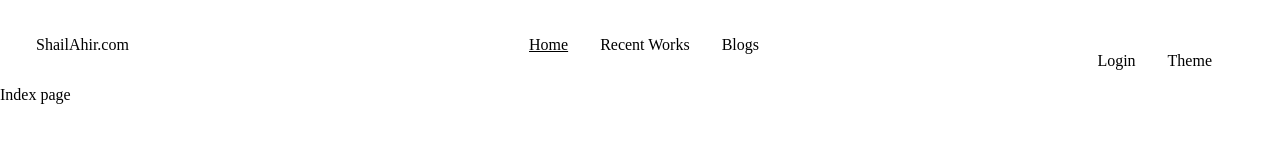
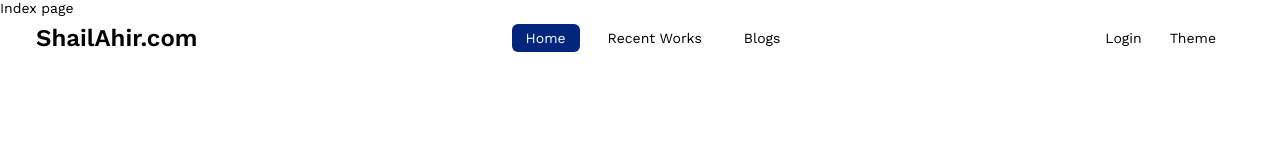
Before and after one commit to shailahir/shailahirdotcom, a Gatsby site: page / in a window 1280 px wide. Built offline with nearby package versions, Linux system fonts and the light colour scheme; Gatsby itself is replaced by a stand-in of ours.

Commit message:
Some styling update for header
Signed-off-by: Shailendra Ahir <shailendra@shailahir.com>

```diff
--- a/gatsby-config.ts
+++ b/gatsby-config.ts
@@ -1,4 +1,4 @@
-import type { GatsbyConfig } from "gatsby"
+import type { GatsbyConfig } from "gatsby";
 
 const config: GatsbyConfig = {
   siteMetadata: {
@@ -8,7 +8,29 @@ const config: GatsbyConfig = {
   // If you use VSCode you can also use the GraphQL plugin
   // Learn more at: https://gatsby.dev/graphql-typegen
   graphqlTypegen: true,
-  plugins: [],
-}
+  plugins: [
+    {
+      resolve: `gatsby-plugin-webfonts`,
+      options: {
+        fonts: {
+          google: [
+            {
+              family: "Work Sans",
+              variants: ["400", "500", "600", "700"],
+            },
+            {
+              family: "Montserrat",
+              variants: ["400", "500", "600", "700"],
+            },
+          ],
+        },
+        formats: ["woff2", "woff"],
+        useMinify: true,
+        usePreload: true,
+        usePreconnect: true,
+      },
+    },
+  ],
+};
 
-export default config
+export default config;
--- a/package.json
+++ b/package.json
@@ -17,6 +17,7 @@
   },
   "dependencies": {
     "gatsby": "^5.14.1",
+    "gatsby-plugin-webfonts": "^2.3.2",
     "react": "^18.2.0",
     "react-dom": "^18.2.0"
   },
--- a/src/components/header/index.tsx
+++ b/src/components/header/index.tsx
@@ -1,16 +1,27 @@
 import { Link } from "gatsby";
-import React from "react";
+import React, { useCallback, useEffect, useRef, useState } from "react";
 import { LinkBar } from "../link-bar";
+import { globalStyles } from "../../styles/globalStyles";
 
-const styles = {
+const styles: Record<string, React.CSSProperties> = {
+  logo: {
+    fontSize: "24px",
+    fontWeight: 600,
+  },
   headerRootCommon: {
+    position: "fixed",
+    top: 0,
+    left: 0,
+    zIndex: 999,
+    width: "100%",
+    maxWidth: "100%",
     backgroundColor: "transparent",
+    transition: "all 0.3s ease",
   },
   contentRoot: {
     display: "flex",
-    paddingLeft: "36px",
-    paddingRight: "36px",
-    paddingTop: "36px",
+    padding: "16px 36px",
+    alignItems: "center",
   },
   contentSection: {
     flex: 1,
@@ -19,6 +30,7 @@ const styles = {
   contentSectionLogin: {
     display: "flex",
     justifyContent: "flex-end",
+    alignItems: "center",
   },
   contentSectionNav: {
     flex: 1,
@@ -32,12 +44,10 @@ const styles = {
     display: "inline",
     marginRight: "2rem",
   },
-  activeHeaderLink: {
-    textDecoration: "underline",
-  },
-  headerLink: {
-    textDecoration: "none",
-    color: "#000",
+  sticky: {
+    backgroundColor: "white",
+    transition: "all 0.3s ease",
+    boxShadow: "0 2px 8px rgba(0, 0, 0, 0.1)",
   },
 };
 
@@ -60,31 +70,38 @@ export const mainLinks = [
 ];
 
 export const AppHeader = () => {
+  const [isSticky, setIsSticky] = useState(false);
+  const headerRef = useRef(null);
+
+  const handleScroll = useCallback(() => {
+    if (headerRef.current) {
+      // @ts-expect-error("suppressed")
+      const height = headerRef.current?.getBoundingClientRect().height;
+      setIsSticky(window.scrollY > height);
+    }
+  }, []);
+
+  useEffect(() => {
+    window.addEventListener("scroll", handleScroll, {
+      once: false,
+    });
+    return () => window.removeEventListener("scroll", handleScroll);
+  }, []);
+
+  const additionalStyles = isSticky ? styles.sticky : {};
+
+  console.log("isSticky = ", isSticky);
+
   return (
-    <header style={styles.headerRootCommon}>
+    <header
+      ref={headerRef}
+      style={{ ...styles.headerRootCommon, ...additionalStyles }}
+    >
       <div style={styles.contentRoot}>
-        <section style={styles.contentSection}>ShailAhir.com</section>
+        <section style={{ ...styles.contentSection, ...styles.logo }}>
+          ShailAhir.com
+        </section>
         <LinkBar links={mainLinks} />
-        {/* <section
-          style={{ ...styles.contentSection, ...styles.contentSectionNav }}
-        >
-          <nav>
-            <ul style={styles.list}>
-              {mainLinks &&
-                mainLinks.map((mapLink) => (
-                  <li style={{ ...styles.listItem }}>
-                    <Link
-                      style={styles.headerLink}
-                      to={mapLink.path}
-                      activeStyle={styles.activeHeaderLink}
-                    >
-                      {mapLink.name}
-                    </Link>
-                  </li>
-                ))}
-            </ul>
-          </nav>
-        </section> */}
         <section
           style={{ ...styles.contentSection, ...styles.contentSectionLogin }}
         >
--- a/src/components/layout/page-layout.tsx
+++ b/src/components/layout/page-layout.tsx
@@ -1,9 +1,11 @@
 import React, { PropsWithChildren } from "react";
 
-const styles = {
+const styles: Record<string, React.CSSProperties> = {
   container: {
     maxWidth: "1280px",
     margin: "0px auto",
+    // position: "relative",
+    overflow: "visible",
   },
 };
 
--- a/src/components/link-bar/index.tsx
+++ b/src/components/link-bar/index.tsx
@@ -2,15 +2,6 @@ import { Link } from "gatsby";
 import React from "react";
 
 const styles = {
-  //   headerRootCommon: {
-  //     backgroundColor: "transparent",
-  //   },
-  //   contentRoot: {
-  //     display: "flex",
-  //     paddingLeft: "36px",
-  //     paddingRight: "36px",
-  //     paddingTop: "36px",
-  //   },
   contentSection: {
     flex: 1,
     display: "flex",
@@ -29,14 +20,18 @@ const styles = {
   },
   listItem: {
     display: "inline",
-    marginRight: "2rem",
+    marginRight: "1rem",
   },
   activeHeaderLink: {
-    textDecoration: "underline",
+    color: "var(--color-header-link)",
+    backgroundColor: "var(--color-primary)",
+    borderRadius: "6px",
   },
   headerLink: {
     textDecoration: "none",
     color: "#000",
+    lineHeight: "1.2",
+    padding: "6px 14px",
   },
 };
 
@@ -57,7 +52,7 @@ export const LinkBar = ({ links }: LinkBarProps) => {
         <ul style={styles.list}>
           {links &&
             links.map((mapLink) => (
-              <li style={{ ...styles.listItem }}>
+              <li key={mapLink.path} style={{ ...styles.listItem }}>
                 <Link
                   style={styles.headerLink}
                   to={mapLink.path}
--- a/src/pages/projects/[category]/index.tsx
+++ b/src/pages/projects/[category]/index.tsx
@@ -118,4 +118,8 @@ const ProjectsPage: React.FC<PageProps> = () => {
 
 export default ProjectsPage;
 
-export const Head: HeadFC = () => <title>Recent Projects</title>;
+export const Head: HeadFC = () => (
+  <>
+    <title>Recent Projects</title>
+  </>
+);
--- a/src/styles/global.css
+++ b/src/styles/global.css
@@ -3,5 +3,29 @@ body {
   margin: 0;
   padding: 0;
   box-sizing: border-box;
-  font-size: "14px";
+  font-size: 14px;
+  font-weight: 400;
+  font-family: "Work Sans", sans-serif;
+  font-optical-sizing: auto;
+  font-style: normal;
 }
+
+h1,
+h2,
+h3,
+h4,
+h5,
+h6 {
+  font-family: "Montserrat", sans-serif;
+  font-weight: 600;
+  font-size: 16px;
+}
+
+:root {
+  --color-primary: #01267c; /* example: blue */
+  --color-secondary: #6c757d; /* example: gray */
+  --color-accent: #ff4081; /* optional: highlight/accent */
+  --color-background: #f8f9fa; /* optional: page background */
+  --color-text: #212529; /* optional: base text color */
+  --color-header-link: #fff;
+}
--- /dev/null
+++ b/src/styles/globalStyles.ts
@@ -0,0 +1,5 @@
+export const globalStyles = {
+  colors: {
+    primary: "#010101",
+  },
+};
```
Also changed, not shown: src/components/subpage-header/index.tsx (+4 -3 lines), 1 other file.
